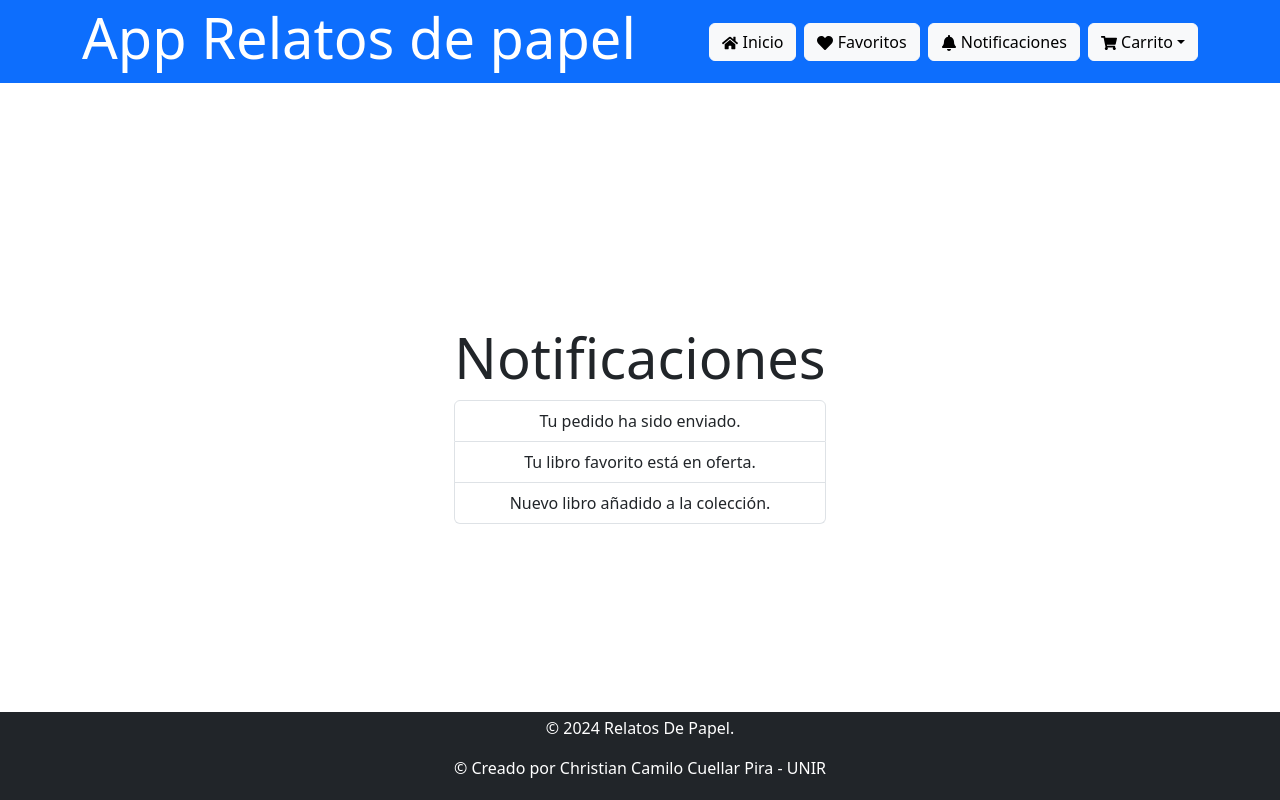
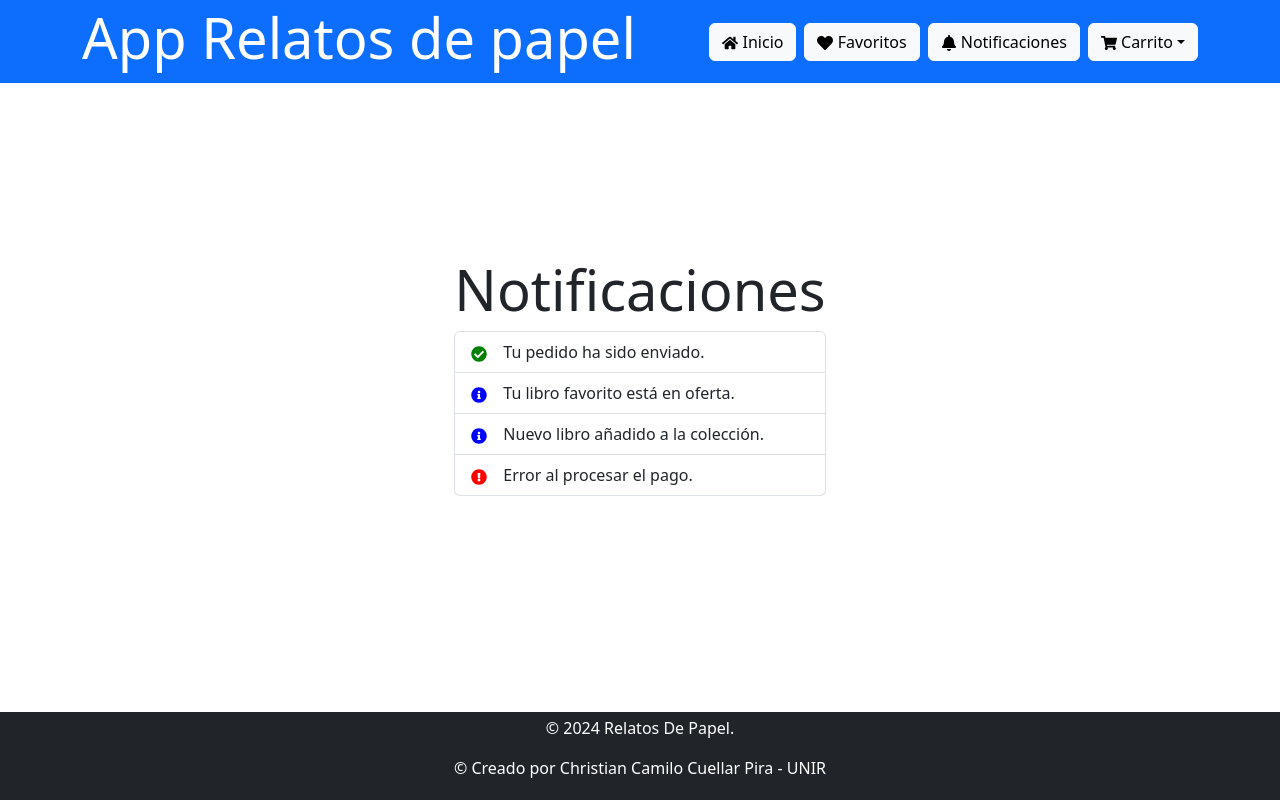
Before and after one commit to CamiloCuellar10/App-RelatosDePapel, a React (Vite) app: page /notifications in a window 1280 px wide. Built offline with nearby package versions, Linux system fonts and the light colour scheme.

Commit message:
Version 1.5 Despliegue

```diff
--- a/src/App.jsx
+++ b/src/App.jsx
@@ -109,9 +109,10 @@ function App() {
             <Route path="/notifications" element={<Notifications />} />
           </Routes>
         </main>
+        <ToastContainer />
         <Footer />
-        <ToastContainer />
       </div>
+      <br /><br /><br /><br />
     </Router>
   );
 }
--- a/src/components/Notifications.jsx
+++ b/src/components/Notifications.jsx
@@ -1,19 +1,35 @@
 import React from 'react';
+import { FaCheckCircle, FaInfoCircle, FaExclamationCircle } from 'react-icons/fa';
 
 const Notifications = () => {
     const notifications = [
-        { id: 1, message: 'Tu pedido ha sido enviado.' },
-        { id: 2, message: 'Tu libro favorito está en oferta.' },
-        { id: 3, message: 'Nuevo libro añadido a la colección.' }
+        { id: 1, message: 'Tu pedido ha sido enviado.', type: 'success' },
+        { id: 2, message: 'Tu libro favorito está en oferta.', type: 'info' },
+        { id: 3, message: 'Nuevo libro añadido a la colección.', type: 'info' },
+        { id: 4, message: 'Error al procesar el pago.', type: 'error' }
     ];
+
+    const getIcon = (type) => {
+        switch (type) {
+            case 'success':
+                return <FaCheckCircle color="green" />;
+            case 'info':
+                return <FaInfoCircle color="blue" />;
+            case 'error':
+                return <FaExclamationCircle color="red" />;
+            default:
+                return <FaInfoCircle />;
+        }
+    };
 
     return (
         <div className="container mt-5">
             <h1 className="display-4">Notificaciones</h1>
             <ul className="list-group">
                 {notifications.map(notification => (
-                    <li key={notification.id} className="list-group-item">
-                        {notification.message}
+                    <li key={notification.id} className="list-group-item d-flex align-items-center">
+                        <span className="me-3">{getIcon(notification.type)}</span>
+                        <span>{notification.message}</span>
                     </li>
                 ))}
             </ul>
```
